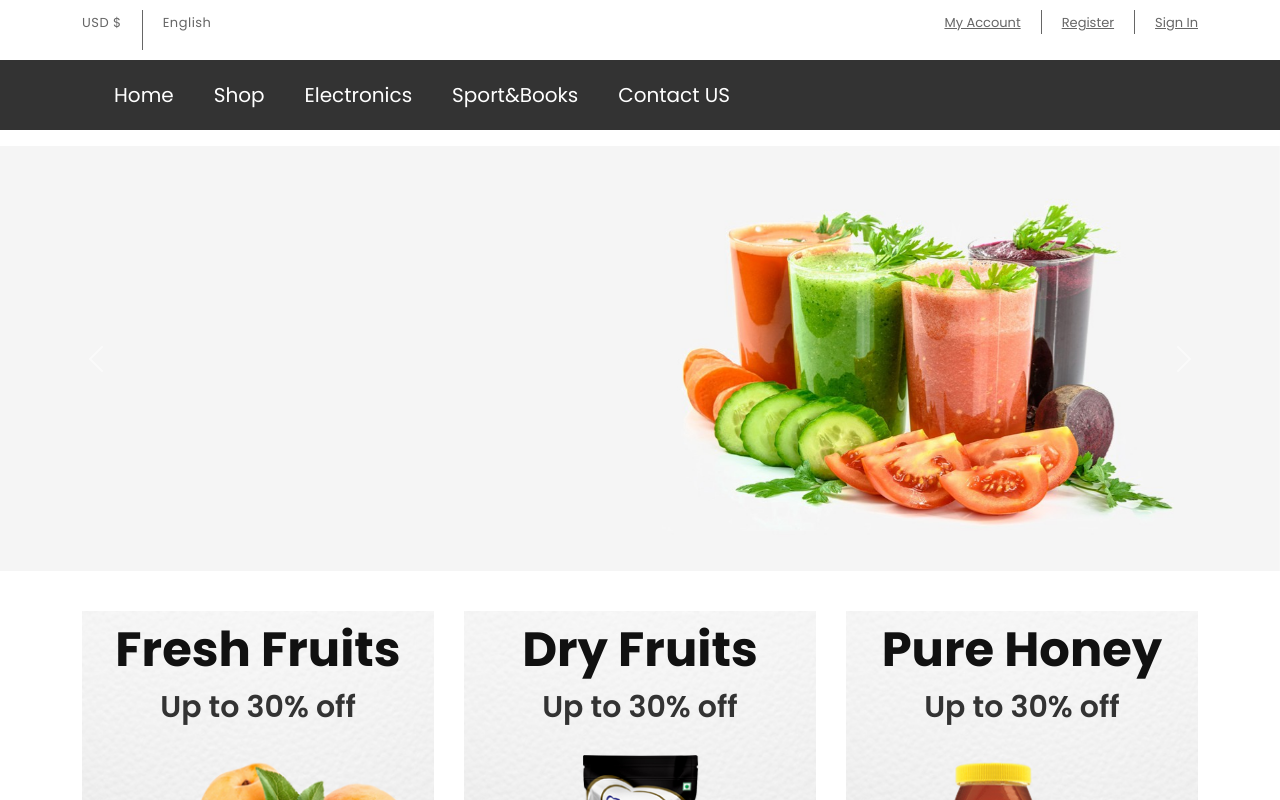
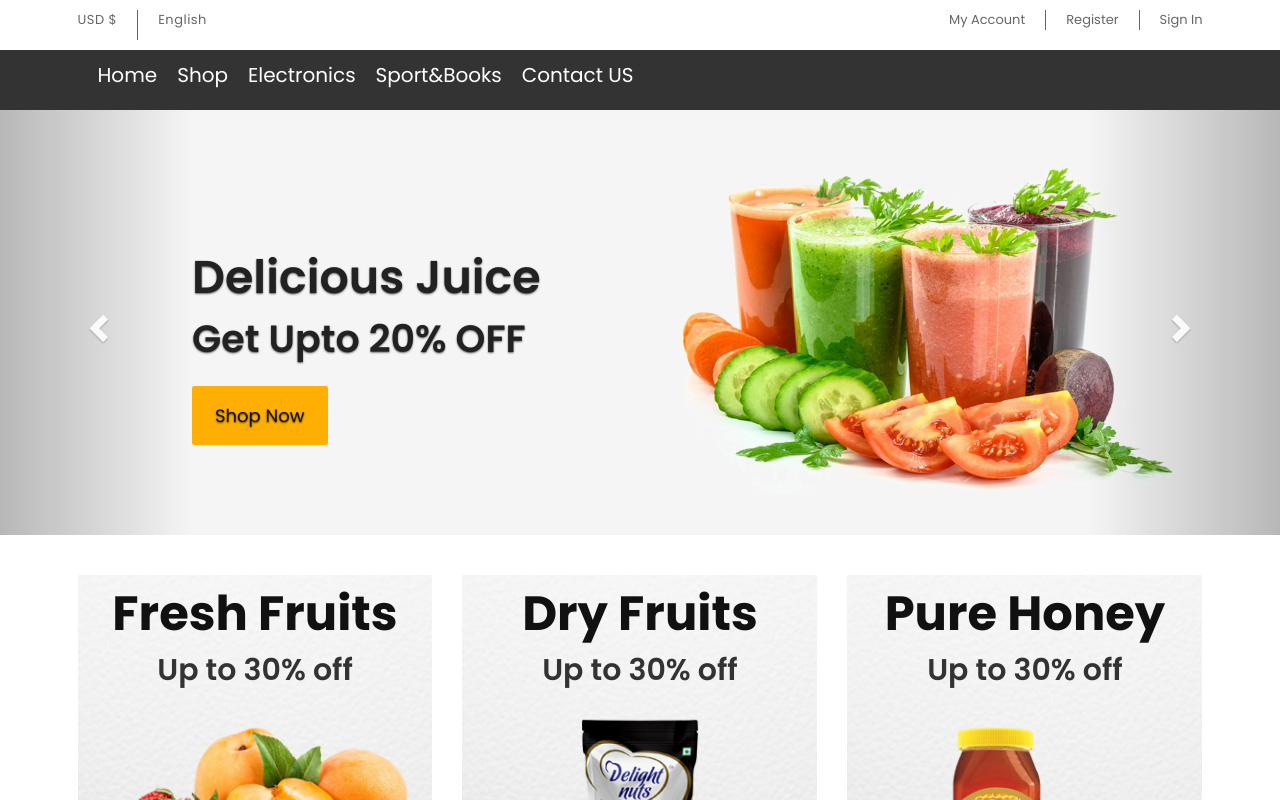
Before and after one commit to shraddhadevani3300/React_vite, a React (Vite) app: page / in a window 1280 px wide. Shown: the top 800 px of the page. Built offline with nearby package versions, Linux system fonts and the light colour scheme.

Commit message:
Updated Homebodybanner

```diff
--- a/public/index.css
+++ b/index.css
@@ -15,7 +15,7 @@ li{
     list-style: none;
 }
 a{
-    text-decoration: none;
+    text-decoration: none !important;
 }
 /* ---------------Start NavBar---------------- */
 .header_top{
@@ -69,21 +69,7 @@ border-left: 1px solid #666666;
     font-size: 13px;
 }
 /* ---------------End NavBar---------------- */
-.header_inner>li{
-    list-style: none;
-    padding: 20px;
-    color: white;
-}
-.header_inner>li:first-child{
-    padding-left: 0;
-}
-.header_inner>li a{
-    text-decoration: none;
-    color: white;
-    text-transform: capitalize;
-    font-size: 20px;
-}
-
+/* -------startbottom header--------------------- */
 .home-page{
     display: block;
 
@@ -94,15 +80,96 @@ border-left: 1px solid #666666;
 .header_inner{
     display: flex;
 }
+.header_inner>li{
+    display: block;
+    position: relative;
+}
+.header_inner li>a:first-child{
+    padding-left: 0;
+}
+.header_inner li a{
+    display: block;
+    text-decoration: none;
+    color: white;
+    text-transform: capitalize;
+    font-size: 20px;
+    padding:  10px 20px;
+}
+.header_inner li:hover a{
+    color: #ffaf04;
+}
+ .sub_menu{
+    display: none;
+    position: absolute;
+    top: 100%;
+    left: 0;
+    font-size: 16px;
+    min-width: 125px;
+    background:white ;
+    color: #111111;
+    padding: 10px 10px;
+    cursor: pointer;
+    z-index: 999;
+    box-shadow: rgba(100, 100, 111, 0.2) 0px 7px 29px 0px;
+ }
+
+ .header_inner li:hover .sub_menu{
+    display: block;
+ }
+ .header_inner li:hover .sub_menu>li:hover>a {
+    color: #ffaf04;
+ }
+
+
 .main_body{
     display: block;
 }
 .padding{
     padding: 40px 0;
 }
+/* -------start bottom header--------------------- */
 
 /* -------start banner--------------- */
-
+.text-left{
+    text-align: left !important;
+    top: 30%;
+    left: 2%;
+    right: auto;
+}
+.text-left>h2{
+    display: block;
+    color: #222222;
+    font-weight: 600;
+    font-size: 46px;
+}
+.text-left>p{
+    display: block;
+    color: #222222;
+    font-weight: 600;
+    font-size: 38px;
+    margin-bottom: 35px;
+}
+.text-left>a{
+    padding: 16px 22px;
+    color: #111111;
+    text-decoration: none;
+    background: #ffaf04;
+    border-radius: 3px;
+    font-size: 18px;
+    border: 1px solid #ffaf04;
+    max-width: 170px;
+    cursor: pointer;
+    vertical-align: middle;
+    text-align: center;
+    text-transform: capitalize;
+}
+.carousel-inner .item:hover img{
+    filter: none;
+    opacity: 1;
+}
+.carousel-caption, .carousel-caption:hover{
+    background: none !important;
+}
 /* -------End banner--------------- */
 
 /* -------Static Block Start------------ */
--- a/index.html
+++ b/index.html
@@ -1,15 +1,19 @@
-<!doctype html>
+<!DOCTYPE html>
 <html lang="en">
   <head>
     <meta charset="UTF-8" />
     <link rel="icon" type="image/svg+xml" href="/vite.svg" />
     <meta name="viewport" content="width=device-width, initial-scale=1.0" />
     <title>Vite + React</title>
-    <link rel="preconnect" href="https://fonts.googleapis.com">
-<link rel="preconnect" href="https://fonts.gstatic.com" crossorigin>
-<link href="https://fonts.googleapis.com/css2?family=Poppins:ital,wght@0,100;0,200;0,300;0,400;0,500;0,600;0,700;0,800;0,900;1,100;1,200;1,300;1,400;1,500;1,600;1,700;1,800;1,900&display=swap" rel="stylesheet">
-    <link rel="stylesheet" href="https://cdnjs.cloudflare.com/ajax/libs/font-awesome/6.7.2/css/all.min.css" integrity="sha512-Evv84Mr4kqVGRNSgIGL/F/aIDqQb7xQ2vcrdIwxfjThSH8CSR7PBEakCr51Ck+w+/U6swU2Im1vVX0SVk9ABhg==" crossorigin="anonymous" referrerpolicy="no-referrer" />
-    <link rel="stylesheet" href="public/index.css">
+    <link rel="preconnect" href="https://fonts.googleapis.com" />
+    <link rel="preconnect" href="https://fonts.gstatic.com" crossorigin />
+    <link
+      href="https://fonts.googleapis.com/css2?family=Poppins:ital,wght@0,100;0,200;0,300;0,400;0,500;0,600;0,700;0,800;0,900;1,100;1,200;1,300;1,400;1,500;1,600;1,700;1,800;1,900&display=swap"
+      rel="stylesheet"
+    />
+    <link rel="stylesheet" href="https://maxcdn.bootstrapcdn.com/bootstrap/3.4.1/css/bootstrap.min.css">
+    <script src="https://ajax.googleapis.com/ajax/libs/jquery/3.7.1/jquery.min.js"></script>
+    <script src="https://maxcdn.bootstrapcdn.com/bootstrap/3.4.1/js/bootstrap.min.js"></script>    <link rel="stylesheet" href="./index.css" />
   </head>
   <body>
     <div id="root"></div>
--- a/src/Header.jsx
+++ b/src/Header.jsx
@@ -34,6 +34,12 @@ const Header=()=>{
               <ul className="header_inner">
                 <li>
                   <a href="#">Home</a>
+                  <ul className="sub_menu">
+                    <li>Fashion</li>
+                    <li>Jewellery</li>
+                    <li>Furniture</li>
+                    <li>Autoparts</li>
+                  </ul>
                 </li>
                 <li>
                   <a href="#">Shop</a>
--- a/src/Homebody.jsx
+++ b/src/Homebody.jsx
@@ -12,7 +12,7 @@ const Homebody=()=>{
                 <div className="item">
                   <div className="image">
                     <a href="#">
-                      <img src="./public/adv1.png" alt="img" />
+                      <img src="./adv1.png" alt="img" />
                     </a>
                   </div>
                   <div className="text">
@@ -23,7 +23,7 @@ const Homebody=()=>{
                 <div className="item">
                   <div className="image">
                     <a href="#">
-                      <img src="./public/adv3.png" alt="img" />
+                      <img src="./adv3.png" alt="img" />
                     </a>
                   </div>
                   <div className="text">
--- a/src/Homebodybanner.jsx
+++ b/src/Homebodybanner.jsx
@@ -3,50 +3,46 @@ const Homebodybanner = () => {
     <>
       <div className="banner_block">
         <div className="banner_col">
-          <div className="image">
-            <div
-              id="carouselExampleControls"
-              className="carousel slide"
-              data-ride="carousel"
-            >
+  <div classname="image">
+  <div id="myCarousel" className="carousel slide" data-ride="carousel">
+
+    {/* Wrapper for slides */}
     <div className="carousel-inner">
-                <div className="carousel-item active">
-                  <img className="d-block w-100" src="./public/banner.jpg" alt="First slide" />
-                </div>
-                <div className="carousel-item">
-                  <img className="d-block w-100" src="./public/banner2.jpg" alt="Second slide" />
+      <div className="item active">
+        <img src="./banner.jpg" alt="Los Angeles" style={{width: '100%'}} />
+        <div class="carousel-caption text-left">
+          <h2>Delicious Juice</h2>
+          <p>Get Upto 20% OFF</p>
+          <a href="#" className="primary">Shop Now</a>
         </div>
       </div>
-              <a
-                className="carousel-control-prev"
-                href="#carouselExampleControls"
-                role="button"
-                data-slide="prev"
-              >
-                <span
-                  className="carousel-control-prev-icon"
-                  aria-hidden="true"
-                />
+      <div className="item">
+        <img src="./banner2.jpg" alt="Chicago" style={{width: '100%'}} />
+        <div class="carousel-caption text-left">
+          <h2>Seasonal Vegetables</h2>
+          <p>Get Upto 25% OFF</p>
+        </div>
+      </div>
+
+    </div>
+    {/* Left and right controls */}
+    <a className="left carousel-control" href="#myCarousel" data-slide="prev">
+      <span className="glyphicon glyphicon-chevron-left" />
       <span className="sr-only">Previous</span>
     </a>
-              <a
-                className="carousel-control-next"
-                href="#carouselExampleControls"
-                role="button"
-                data-slide="next"
-              >
-                <span
-                  className="carousel-control-next-icon"
-                  aria-hidden="true"
-                />
+    <a className="right carousel-control" href="#myCarousel" data-slide="next">
+      <span className="glyphicon glyphicon-chevron-right" />
       <span className="sr-only">Next</span>
     </a>
   </div>
 </div>
+
+          </div>
           <div className="banner_text"></div>
         </div>
-      </div>
    </>
+
+
   );
 };
 
```
Also changed, not shown: public/banner2.jpg (added). Lines whose indentation alone changed are shown as unchanged.
